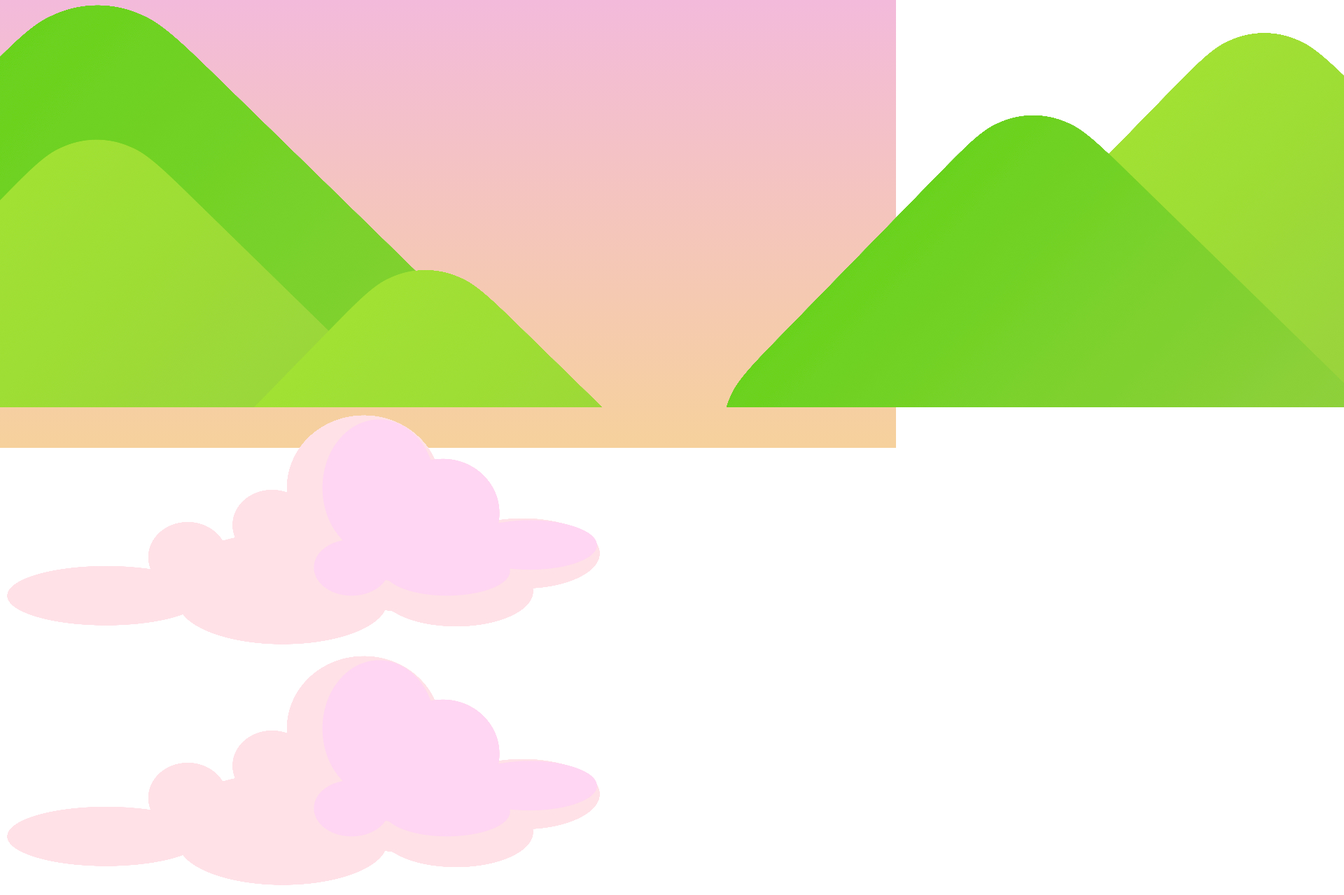
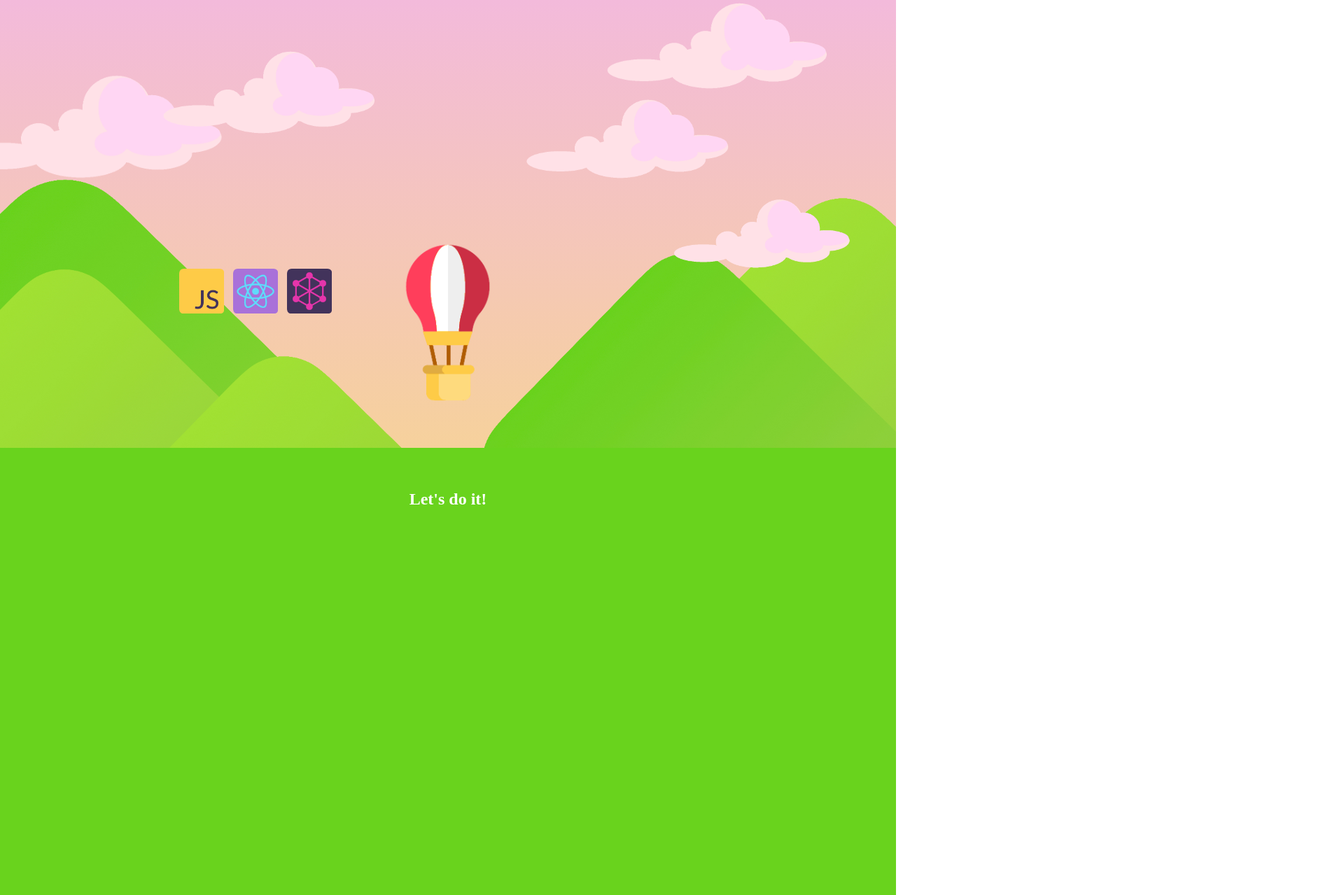
Before and after one commit to damianwozniak13/ResponsivePortfolio_JS, a plain HTML site: page index.html in a window 1280 px wide. Shown: the top 1279 px of the page at 70% size, 1920 px wide, since content can reach past the window. Drawn offline with Linux system fonts and the light colour scheme.

Commit message:
setting style for images

```diff
--- a/index.html
+++ b/index.html
@@ -19,7 +19,9 @@
             <img src="images/gql.png" alt="gql" id="graphql"/>
             <img src="images/air-balloon.png" alt="air-balloon" id="air-balloon"/>
         </section>
-        <section class="about me"></section>
+        <section class="about-me">
+            <h1>Let's do it!</h1>
+        </section>
         <script src="index.js"></script>
     </body>
 </html>
--- a/styles.css
+++ b/styles.css
@@ -4,7 +4,81 @@ body{
 }
 
 .sky{
+    position: relative;
     background-image: linear-gradient(#F3BADB, #F6D19C);
     width: 100%;
     height: 80vh;
+    display: flex;
+    justify-content: center;
 }
+
+.sky img{
+    position: absolute;
+    width: 100%;
+    bottom: 0;
+}
+
+#cloud-one{
+    width: 20%;
+    bottom: 40%;
+    margin-left: 70%;
+}
+
+#cloud-two{
+    width: 25%;
+    bottom: 80%;
+    margin-left: 60%;
+}
+
+#cloud-three{
+    width: 30%;
+    bottom: 60%;
+    margin-right: 80%;
+}
+
+#cloud-four{
+    width: 24%;
+    bottom: 70%;
+    margin-right: 40%;
+}
+
+#cloud-five{
+    width: 23%;
+    bottom: 60%;
+    margin-left: 40%;
+}
+
+#javascript{
+    width: 5%;
+    bottom: 30%;
+    margin-right: 55%;
+}
+
+#react{
+    width: 5%;
+    bottom: 30%;
+    margin-right: 43%;
+}
+
+#graphql{
+    width: 5%;
+    bottom: 30%;
+    margin-right: 31%;
+}
+
+#air-balloon{
+    width: 10%;
+    bottom: 10%;
+}
+
+.about-me{
+    height: 600px;
+    background-color: #69D31D;
+    padding: 40px;
+    display: flex;
+    justify-content: center;
+}
+
+h1{
+    color: white;
+}
```
